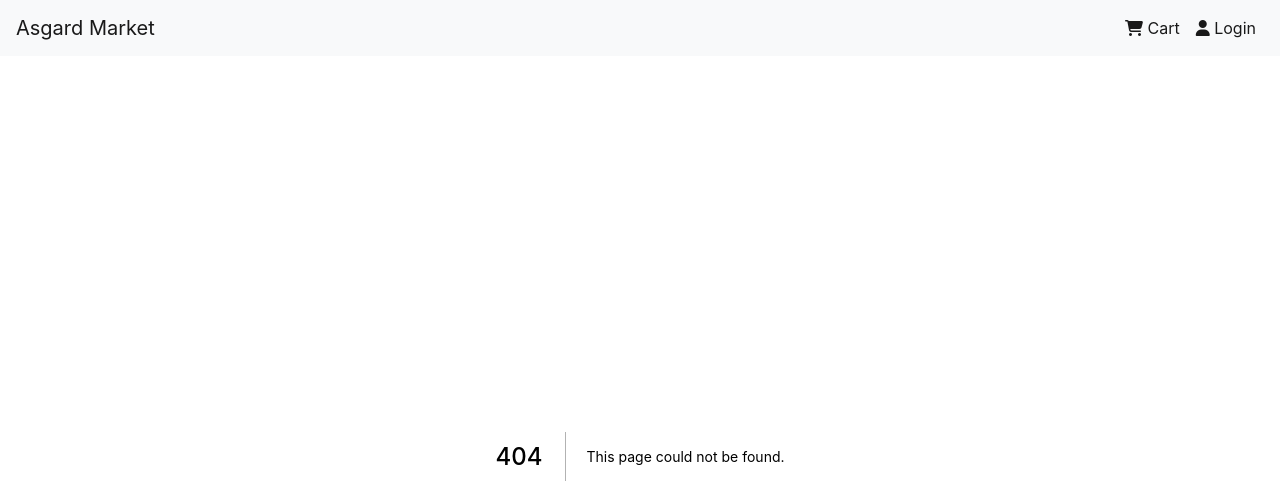
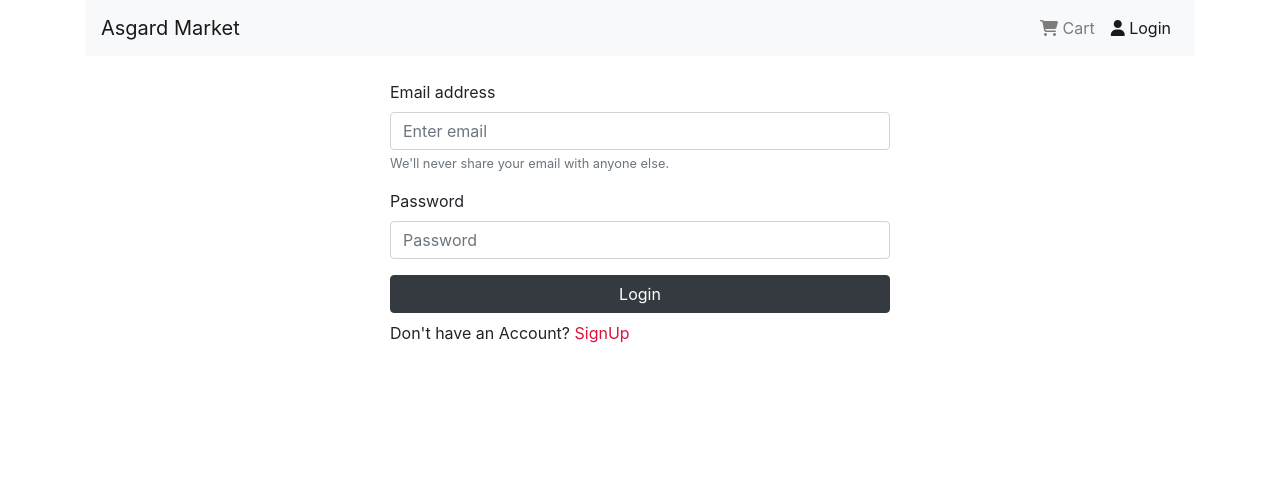
Before and after one commit to YousifAbozid/AsgardMarket, a Next.js app: page /login in a window 1280 px wide. Before the commit this address had no page. Shown: the top 504 px of the page. Built offline with nearby package versions, Linux system fonts and the light colour scheme.

Commit message:
add login page

```diff
--- a/components/Layout.js
+++ b/components/Layout.js
@@ -3,7 +3,7 @@ import NavBar from "./NavBar"
 
 const Layout = ({ children }) => {
     return (
-        <div>
+        <div className="container">
             <NavBar />
             {children}
         </div>
--- a/components/NavBar.js
+++ b/components/NavBar.js
@@ -1,7 +1,18 @@
 import React from "react"
 import Link from "next/link"
+import { useRouter } from "next/router"
 
 const NavBar = () => {
+    const router = useRouter()
+
+    const isActive = (r) => {
+        if (r === router.pathname) {
+            return "active"
+        } else {
+            return ""
+        }
+    }
+
     return (
         <nav className="navbar navbar-expand-lg navbar-light bg-light">
             <Link href="/">
@@ -23,17 +34,25 @@ const NavBar = () => {
                 id="navbarNavDropdown"
             >
                 <ul className="navbar-nav">
-                    <li className="nav-item active">
+                    <li className="nav-item">
                         <Link href="/cart">
-                            <a className="nav-link">
-                                <i className="fas fa-shopping-cart"></i> Cart
+                            <a className={"nav-link " + isActive("/cart")}>
+                                <i
+                                    className="fas fa-shopping-cart"
+                                    aria-hidden="true"
+                                ></i>{" "}
+                                Cart
                             </a>
                         </Link>
                     </li>
-                    <li className="nav-item active">
+                    <li className="nav-item">
                         <Link href="/login">
-                            <a className="nav-link">
-                                <i class="fas fa-user"></i> Login
+                            <a className={"nav-link " + isActive("/login")}>
+                                <i
+                                    className="fas fa-user"
+                                    aria-hidden="true"
+                                ></i>{" "}
+                                Login
                             </a>
                         </Link>
                     </li>
--- /dev/null
+++ b/pages/cart.js
@@ -0,0 +1,5 @@
+const Cart = () => {
+    return <div>cart</div>
+}
+
+export default Cart
--- /dev/null
+++ b/pages/login.js
@@ -0,0 +1,56 @@
+import Head from "next/head"
+import Link from "next/link"
+
+const Login = () => {
+    const handleSubmit = (event) => {
+        event.preventDefault()
+        console.log("clicked")
+    }
+
+    return (
+        <div>
+            <Head>
+                <title>Login</title>
+            </Head>
+            <form
+                className="mx-auto my-4"
+                style={{ maxWidth: "500px" }}
+                onSubmit={handleSubmit}
+            >
+                <div className="form-group">
+                    <label htmlFor="exampleInputEmail1">Email address</label>
+                    <input
+                        type="email"
+                        className="form-control"
+                        id="exampleInputEmail1"
+                        aria-describedby="emailHelp"
+                        placeholder="Enter email"
+                    />
+                    <small id="emailHelp" className="form-text text-muted">
+                        We'll never share your email with anyone else.
+                    </small>
+                </div>
+                <div className="form-group">
+                    <label htmlFor="exampleInputPassword1">Password</label>
+                    <input
+                        type="password"
+                        className="form-control"
+                        id="exampleInputPassword1"
+                        placeholder="Password"
+                    />
+                </div>
+                <button type="submit" className="btn btn-dark w-100">
+                    Login
+                </button>
+                <p className="my-2">
+                    Don't have an Account?{" "}
+                    <Link href="/signup">
+                        <a style={{ color: "crimson" }}>SignUp</a>
+                    </Link>
+                </p>
+            </form>
+        </div>
+    )
+}
+
+export default Login
```
